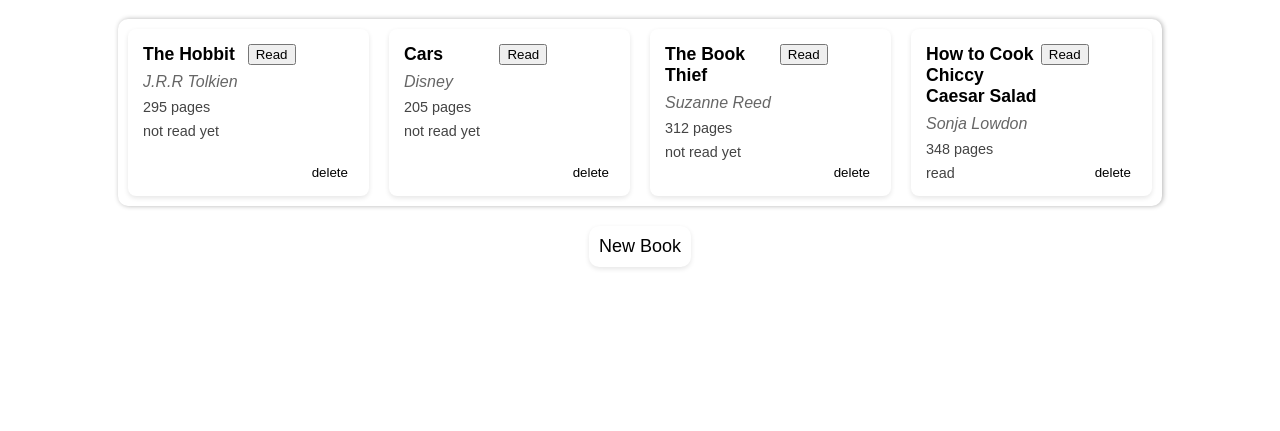
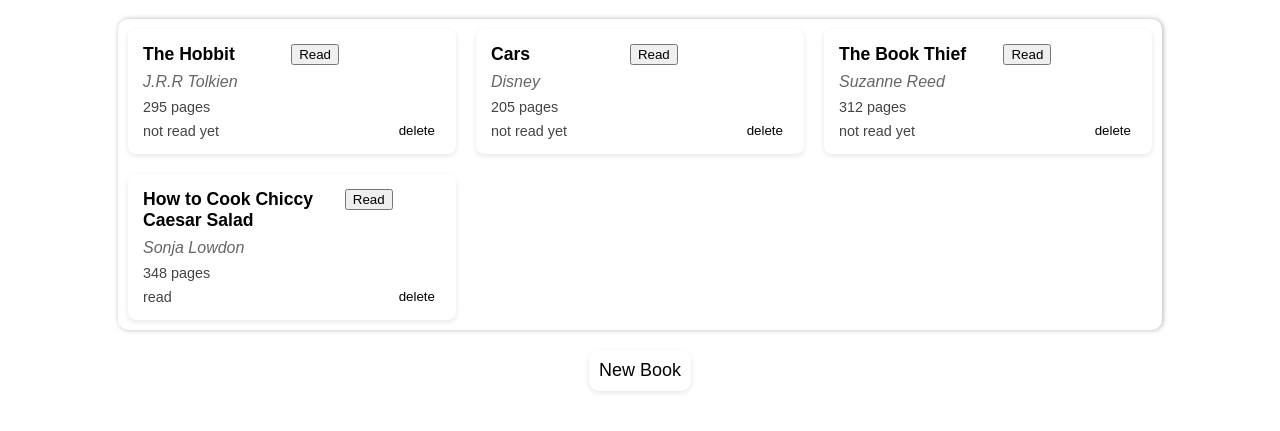
Before and after one commit to jckstllrd/TOP-library, a plain HTML site: page index.html in a window 1280 px wide. Shown: the part 141-572 px from the top of the page. Drawn offline with Linux system fonts and the light colour scheme.

Commit message:
Refactored book to use classes

```diff
--- a/book.js
+++ b/book.js
@@ -1,17 +1,19 @@
 // Library array to store books
 const myLibrary = [];
 
-// Book constructor function
-function Book(id, title, author, pages, hasRead) {
-  this.ID = id;
-  this.title = title;
-  this.author = author;
-  this.pages = pages;
-  this.hasRead = hasRead ? "read" : "not read yet";
+//Book Class
+class Book {
+  constructor(id, title, author, pages, hasRead) {
+    this.ID = id;
+    this.title = title;
+    this.author = author;
+    this.pages = pages;
+    this.hasRead = hasRead ? "read" : "not read yet";
+  }
 
-  this.getInfo = function () {
+  get info() {
     return `${this.title} by ${this.author}, ${this.pages} pages, ${this.hasRead}`;
-  };
+  }
 }
 
 // Function to add a book to the library
@@ -44,20 +46,6 @@ function removeBookCard(bookID) {
   }
 }
 
-// function toggleRead(bookID) {
-//   myLibrary.forEach((newBook) => {
-//     if (bookID === newBook.ID) {
-//       newBook.toggleRead();
-//       return;
-//     }
-//   });
-
-//   const bookCard = books.querySelector(`[data-book-id="${bookID}"]`);
-//   if (bookCard) {
-//     bookCard.querySelector(".read=status").textContent = book.hasRead;
-//   }
-// }
-
 // Function to create a book card and add it to the DOM
 function createBookCard(book) {
   const template = document.getElementById("book-card-template");
@@ -82,7 +70,6 @@ function createBookCard(book) {
 
   const readBtn = cardElement.querySelector(".read-btn");
   readBtn.addEventListener("click", () => {
-
     // Toggle the read status in the library
     book.hasRead = book.hasRead === "read" ? "not read yet" : "read";
 
--- a/style.css
+++ b/style.css
@@ -27,7 +27,7 @@ body {
   border-radius: 10px;
   box-shadow: 1px 0 5px rgba(0, 0, 0, 0.3);
   display: grid;
-  grid-template-columns: repeat(auto-fill, minmax(200px, 1fr));
+  grid-template-columns: repeat(auto-fill, minmax(300px, 1fr));
   gap: 20px;
   width: 100%;
 }
@@ -59,7 +59,7 @@ body {
 }
 
 .delete:hover {
-    color: red;
+  color: red;
 }
 
 .details {
```
